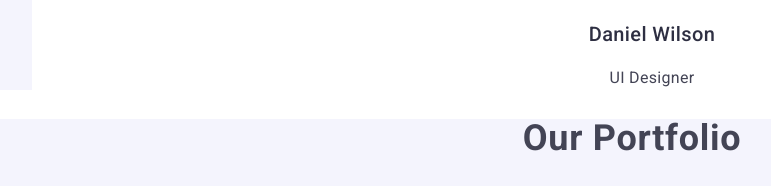
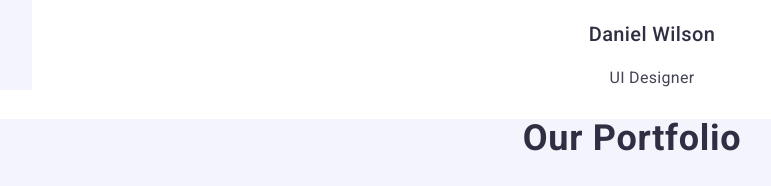
Before and after one commit to Andrii-Hupalo/Andrii-Hupalo-goit-markup-hw-02, a plain HTML site: page index.html in a window 1280 px wide. Shown: the part 2202-2388 px from the top of the page, without its empty margins (8-779 px from the left). Drawn offline with nearby package versions, Linux system fonts and the light colour scheme.

Commit message:
modificied file  styles.css

```diff
--- a/css/styles.css
+++ b/css/styles.css
@@ -136,6 +136,7 @@ a {
   text-transform: capitalize;
   text-align: center;
   font-size: 36px;
+  color: #2e2f42;
 }
 .portfolio-list-img {
   height: 300px;
```
